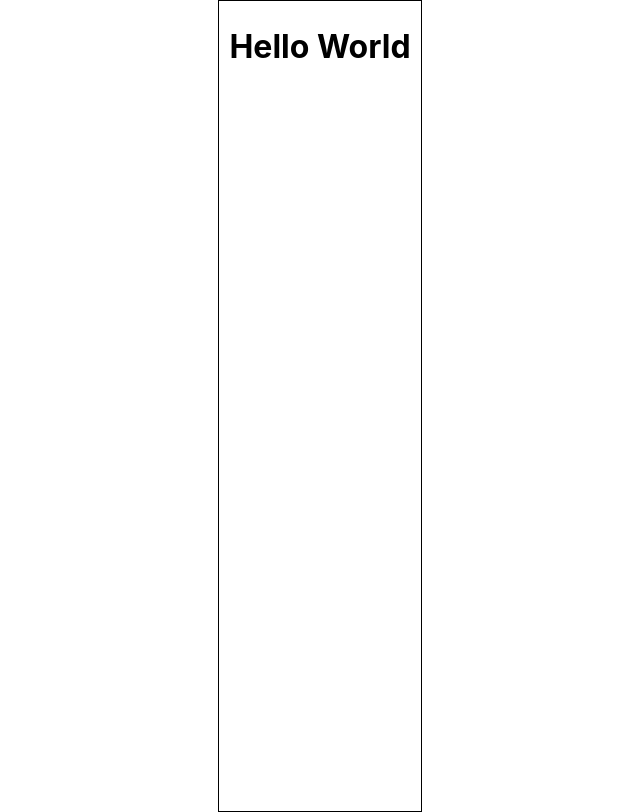
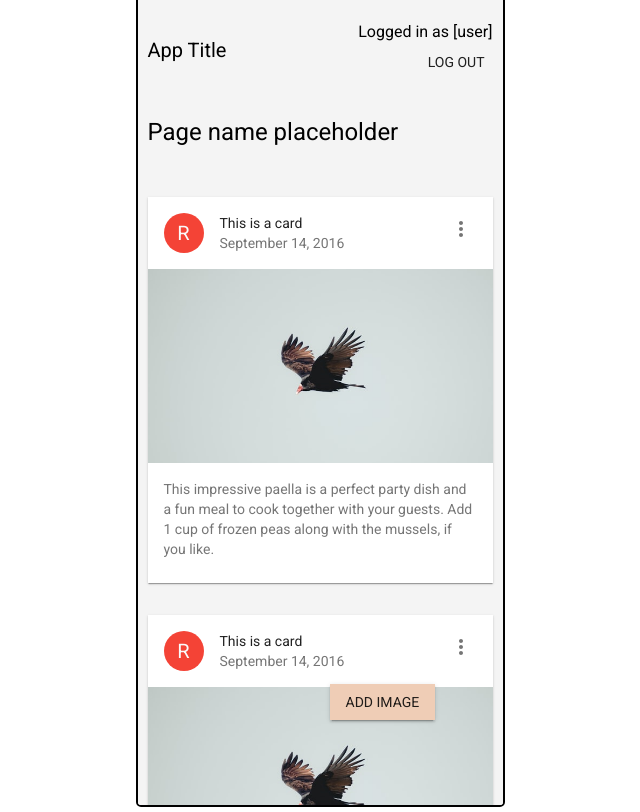
Before and after one commit to victorwikstrom/user-based-content, a React (Create React App) app: page / in a window 1280 px wide. Shown: the whole page, without its empty margins (320-960 px from the left). Built offline with nearby package versions, Linux system fonts and the light colour scheme.

Commit message:
Add image cards skeleton

```diff
--- a/package.json
+++ b/package.json
@@ -4,6 +4,7 @@
   "private": true,
   "dependencies": {
     "@material-ui/core": "^4.11.3",
+    "@material-ui/icons": "^4.11.2",
     "@testing-library/jest-dom": "^5.11.10",
     "@testing-library/react": "^11.2.6",
     "@testing-library/user-event": "^12.8.3",
--- a/public/index.html
+++ b/public/index.html
@@ -8,6 +8,11 @@
     <meta
       name="description"
       content="Web site created using create-react-app"
+    />
+    <link rel="preconnect" href="https://fonts.gstatic.com" />
+    <link
+      href="https://fonts.googleapis.com/css2?family=Roboto:wght@300;400;700&display=swap"
+      rel="stylesheet"
     />
     <link rel="apple-touch-icon" href="%PUBLIC_URL%/logo192.png" />
 
--- a/src/App.tsx
+++ b/src/App.tsx
@@ -1,7 +1,9 @@
+import Start from "./navigation/Start";
+
 function App() {
   return (
-    <div className="App">
-      <h1>Hello World</h1>
+    <div>
+      <Start />
     </div>
   );
 }
--- a/src/components/Container.tsx
+++ b/src/components/Container.tsx
@@ -10,14 +10,19 @@ const Container: React.FC<Props> = ({ children }) => {
     createStyles({
       root: {
         width: "100%",
+        height: "100vh",
         display: "flex",
         justifyContent: "center",
+        alignItems: "center",
       },
       container: {
-        border: "1px solid black",
+        backgroundColor: "#f4f4f4",
+        border: "2px solid black",
         maxWidth: "400px",
-        minHeight: "800px",
+        overflowX: "auto",
+        height: "800px",
         padding: "5px 10px",
+        borderRadius: "5px",
       },
     })
   );
--- a/src/index.css
+++ b/src/index.css
@@ -12,3 +12,14 @@ code {
   font-family: source-code-pro, Menlo, Monaco, Consolas, "Courier New",
     monospace;
 }
+
+/* Hide scrollbar for Chrome, Safari and Opera */
+.hideScrollChrome::-webkit-scrollbar {
+  display: none;
+}
+
+/* Hide scrollbar for IE, Edge and Firefox */
+.hideScrollIE {
+  -ms-overflow-style: none; /* IE and Edge */
+  scrollbar-width: none; /* Firefox */
+}
--- a/src/theming/theme.ts
+++ b/src/theming/theme.ts
@@ -14,12 +14,9 @@ export const theme = responsiveFontSizes(
       borderRadius: 0,
     },
     typography: {
-      fontFamily: "Poppins",
+      fontFamily: "Roboto",
       body1: {
-        fontWeight: 300,
-      },
-      h1: {
-        fontWeight: 500,
+        fontWeight: 400,
       },
     },
   })
```
Also changed, not shown: 1 other file (tests, documents, lock files or other folders).
